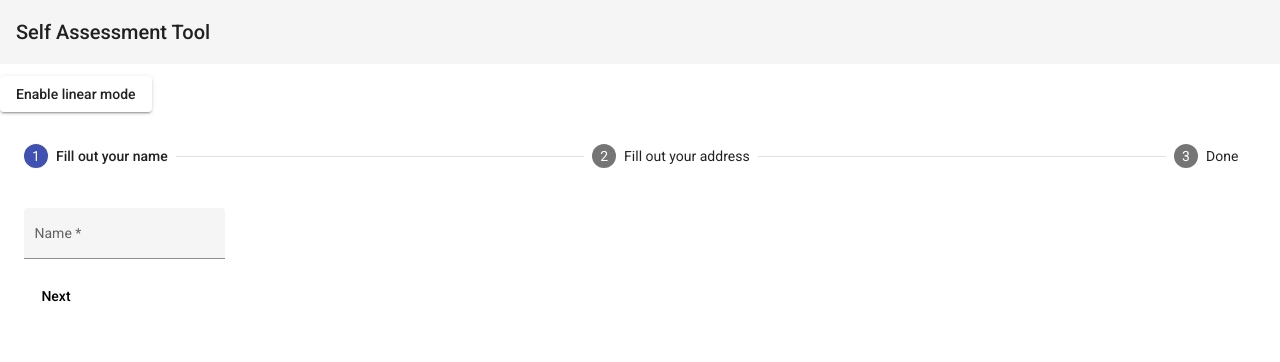
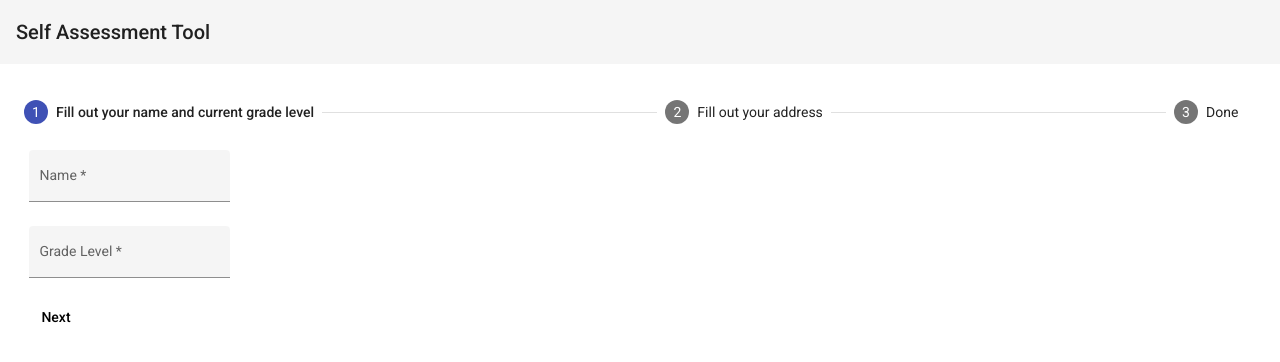
Before and after one commit to madflytom/self-assessment-tool, an Angular app: page / in a window 1280 px wide. Shown: the top 362 px of the page. Built offline with nearby package versions, Linux system fonts and the light colour scheme.

Commit message:
setting up form alignment and moving stepper

```diff
--- a/src/app/app.component.html
+++ b/src/app/app.component.html
@@ -5,43 +5,7 @@
   </mat-toolbar>
 </p>
 <p>
-  <button mat-raised-button (click)="isLinear = !isLinear" id="toggle-linear">
-    {{!isLinear ? 'Enable linear mode' : 'Disable linear mode'}}
-  </button>
-  <mat-stepper [linear]="isLinear" #stepper>
-    <mat-step [stepControl]="firstFormGroup">
-      <form [formGroup]="firstFormGroup">
-        <ng-template matStepLabel>Fill out your name</ng-template>
-        <mat-form-field appearance="fill">
-          <mat-label>Name</mat-label>
-          <input matInput placeholder="Last name, First name" formControlName="firstCtrl" required>
-        </mat-form-field>
-        <div>
-          <button mat-button matStepperNext>Next</button>
-        </div>
-      </form>
-    </mat-step>
-    <mat-step [stepControl]="secondFormGroup" label="Fill out your address">
-      <form [formGroup]="secondFormGroup">
-        <mat-form-field appearance="fill">
-          <mat-label>Address</mat-label>
-          <input matInput formControlName="secondCtrl" placeholder="Ex. 1 Main St, New York, NY" required>
-        </mat-form-field>
-        <div>
-          <button mat-button matStepperPrevious>Back</button>
-          <button mat-button matStepperNext>Next</button>
-        </div>
-      </form>
-    </mat-step>
-    <mat-step>
-      <ng-template matStepLabel>Done</ng-template>
-      <p>You are now done.</p>
-      <div>
-        <button mat-button matStepperPrevious>Back</button>
-        <button mat-button (click)="stepper.reset()">Reset</button>
-      </div>
-    </mat-step>
-  </mat-stepper>
+<app-stepper></app-stepper>
 </p>
 <!-- * * * * * * * * * * * * * * * * * * * * * * * * * * * * * * * -->
 
--- a/src/app/app.component.ts
+++ b/src/app/app.component.ts
@@ -1,25 +1,11 @@
-import { Component, OnInit } from '@angular/core';
-import {FormBuilder, FormGroup, Validators} from '@angular/forms';
+import { Component } from '@angular/core';
 
 @Component({
   selector: 'app-root',
   templateUrl: './app.component.html',
   styleUrls: ['./app.component.css']
 })
-export class AppComponent implements OnInit {
+export class AppComponent {
   title = 'Self Assessment Tool';
-  isLinear = false;
-  firstFormGroup!: FormGroup;
-  secondFormGroup!: FormGroup;
 
-  constructor(private _formBuilder: FormBuilder) {}
-
-  ngOnInit() {
-    this.firstFormGroup = this._formBuilder.group({
-      firstCtrl: ['', Validators.required],
-    });
-    this.secondFormGroup = this._formBuilder.group({
-      secondCtrl: ['', Validators.required],
-    });
-  }
 }
--- /dev/null
+++ b/src/app/stepper/stepper.component.css
@@ -0,0 +1,4 @@
+.form-inside-grid {
+    position: absolute;
+    left: 5px;
+  }
--- /dev/null
+++ b/src/app/stepper/stepper.component.html
@@ -0,0 +1,50 @@
+<mat-stepper [linear]="isLinear" #stepper>
+    <mat-step [stepControl]="firstFormGroup">
+        <form [formGroup]="firstFormGroup">
+            <ng-template matStepLabel>Fill out your name and current grade level</ng-template>
+
+            <mat-grid-list cols="1" rowHeight="75px">
+                <mat-grid-tile>
+                    <div class="form-inside-grid">
+                        <mat-form-field appearance="fill">
+                            <mat-label>Name</mat-label>
+                            <input matInput placeholder="Last name, First name" formControlName="firstCtrl" required>
+                        </mat-form-field>
+                    </div>
+                </mat-grid-tile>
+
+                <mat-grid-tile>
+                    <div class="form-inside-grid">
+                        <mat-form-field appearance="fill">
+                            <mat-label>Grade Level</mat-label>
+                            <input matInput placeholder="109" formControlName="gradeLevel" required>
+                        </mat-form-field>
+                    </div>
+                </mat-grid-tile>
+            </mat-grid-list>
+            <div>
+                <button mat-button matStepperNext>Next</button>
+            </div>
+        </form>
+    </mat-step>
+    <mat-step [stepControl]="secondFormGroup" label="Fill out your address">
+        <form [formGroup]="secondFormGroup">
+            <mat-form-field appearance="fill">
+                <mat-label>Address</mat-label>
+                <input matInput formControlName="secondCtrl" placeholder="Ex. 1 Main St, New York, NY" required>
+            </mat-form-field>
+            <div>
+                <button mat-button matStepperPrevious>Back</button>
+                <button mat-button matStepperNext>Next</button>
+            </div>
+        </form>
+    </mat-step>
+    <mat-step>
+        <ng-template matStepLabel>Done</ng-template>
+        <p>You are now done.</p>
+        <div>
+            <button mat-button matStepperPrevious>Back</button>
+            <button mat-button (click)="stepper.reset()">Reset</button>
+        </div>
+    </mat-step>
+</mat-stepper>
--- /dev/null
+++ b/src/app/stepper/stepper.component.ts
@@ -0,0 +1,27 @@
+import { Component, OnInit } from '@angular/core';
+import {FormBuilder, FormGroup, Validators} from '@angular/forms';
+
+@Component({
+  selector: 'app-stepper',
+  templateUrl: './stepper.component.html',
+  styleUrls: ['./stepper.component.css']
+})
+export class StepperComponent implements OnInit {
+
+  isLinear = false;
+  firstFormGroup!: FormGroup;
+  secondFormGroup!: FormGroup;
+
+  constructor(private _formBuilder: FormBuilder) {}
+
+  ngOnInit() {
+    this.firstFormGroup = this._formBuilder.group({
+      firstCtrl: ['', Validators.required],
+      gradeLevel: ['', Validators.required]
+    });
+    this.secondFormGroup = this._formBuilder.group({
+      secondCtrl: ['', Validators.required],
+    });
+  }
+
+}
--- a/src/styles.css
+++ b/src/styles.css
@@ -2,3 +2,8 @@
 
 html, body { height: 100%; }
 body { margin: 0; font-family: Roboto, "Helvetica Neue", sans-serif; }
+
+.mat-grid-tile .mat-figure {
+    justify-content: flex-start !important ;
+    align-items: flex-start !important;
+  }
```
Also changed, not shown: src/app/app.module.ts (+6 -2 lines), 2 other files (tests, documents, lock files or other folders).
